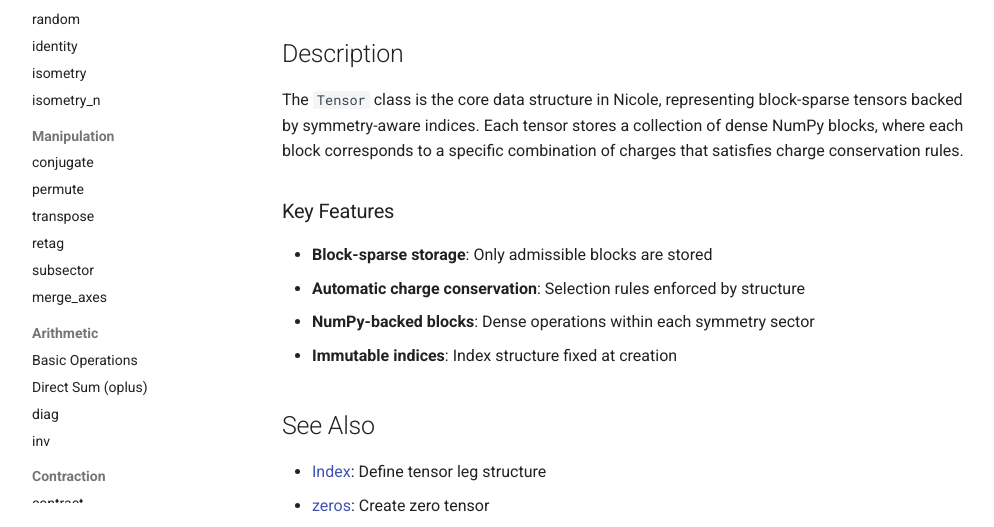
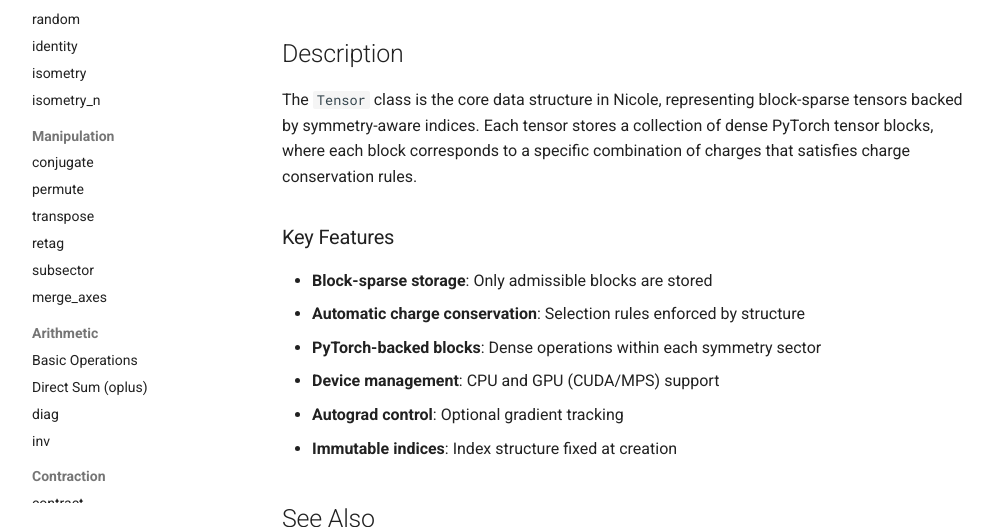
Before and after one commit to Ideogenesis-AI/Nicole, an MkDocs documentation site: the page built from docs/api/core/tensor.md, in a window 1280 px wide and 900 px high, cut to the strip 373-900 px from the top of the window. Shown: the whole strip, without its empty margins (14-1008 px from the left). Built offline with MkDocs 1.6.1 and Material for MkDocs 9.7.7, drawn with Linux system fonts in a browser that asks for light colours; comment, search, counter and statistics services are not loaded; the version menu is left out.

Commit message:
Enhance API documentation to reflect updates in tensor features and PyTorch integration
Updated the API documentation to include new features such as device management for CPU and GPU computation, autograd control for optional gradient tracking, and a transition from NumPy to PyTorch in code examples. Revised descriptions in the Tensor class and arithmetic operations to improve clarity and consistency for users.

```diff
--- a/docs/api/core/tensor.md
+++ b/docs/api/core/tensor.md
@@ -10,29 +10,42 @@ Block-sparse tensor with symmetry-aware indices.
         - __init__
         - zeros
         - random
+        - from_scalar
+        - is_scalar
+        - item
         - norm
         - copy
         - rand_fill
         - insert_index
+        - trim_zero_sectors
         - sorted_keys
         - key
         - block
+        - group
         - show
         - conj
         - permute
         - transpose
         - retag
         - invert
+        - device
+        - to
+        - cpu
+        - cuda
+        - requires_grad
+        - backward
 
 ## Description
 
-The `Tensor` class is the core data structure in Nicole, representing block-sparse tensors backed by symmetry-aware indices. Each tensor stores a collection of dense NumPy blocks, where each block corresponds to a specific combination of charges that satisfies charge conservation rules.
+The `Tensor` class is the core data structure in Nicole, representing block-sparse tensors backed by symmetry-aware indices. Each tensor stores a collection of dense PyTorch tensor blocks, where each block corresponds to a specific combination of charges that satisfies charge conservation rules.
 
 ### Key Features
 
 - **Block-sparse storage**: Only admissible blocks are stored
 - **Automatic charge conservation**: Selection rules enforced by structure
-- **NumPy-backed blocks**: Dense operations within each symmetry sector
+- **PyTorch-backed blocks**: Dense operations within each symmetry sector
+- **Device management**: CPU and GPU (CUDA/MPS) support
+- **Autograd control**: Optional gradient tracking
 - **Immutable indices**: Index structure fixed at creation
 
 ## See Also
```
Also changed, not shown: docs/api/arithmetic/inv.md (+2 -2 lines), docs/api/index.md (+3 -1 lines).
